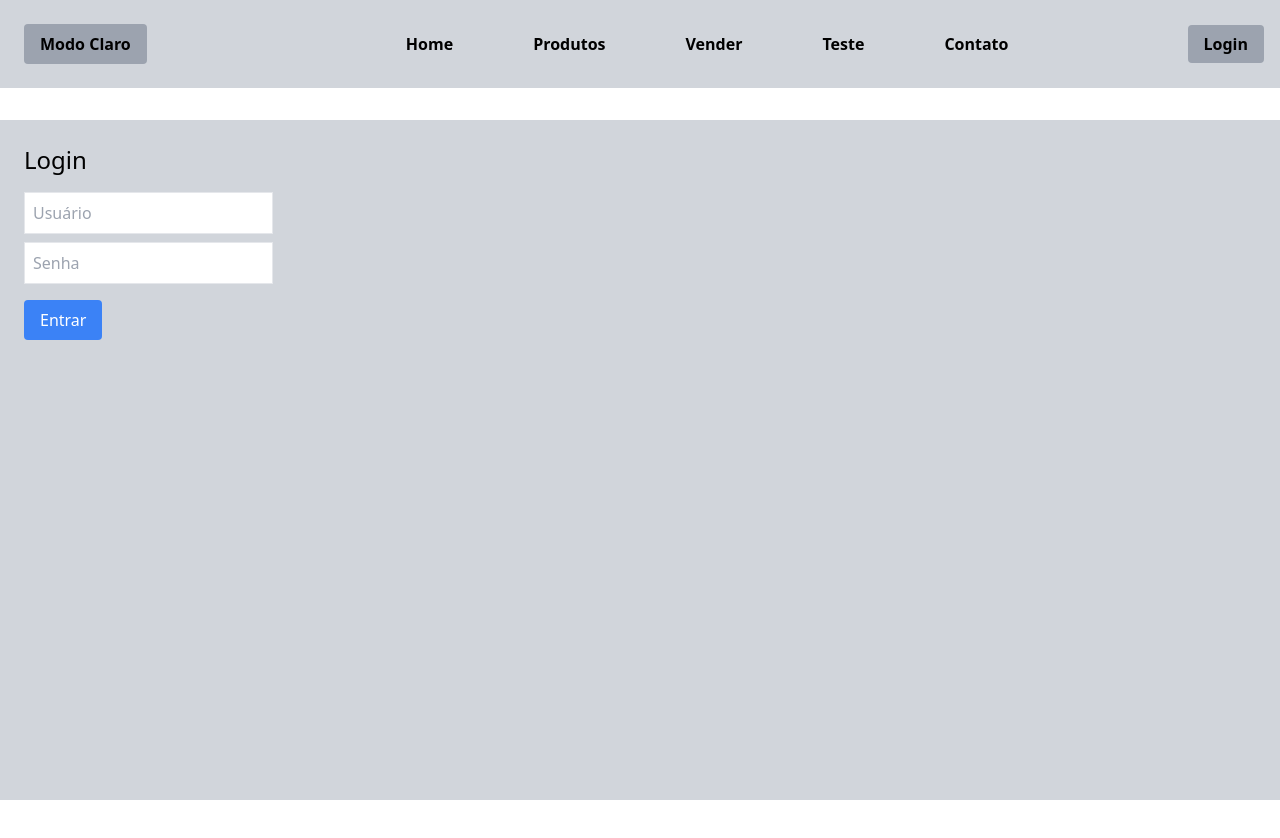
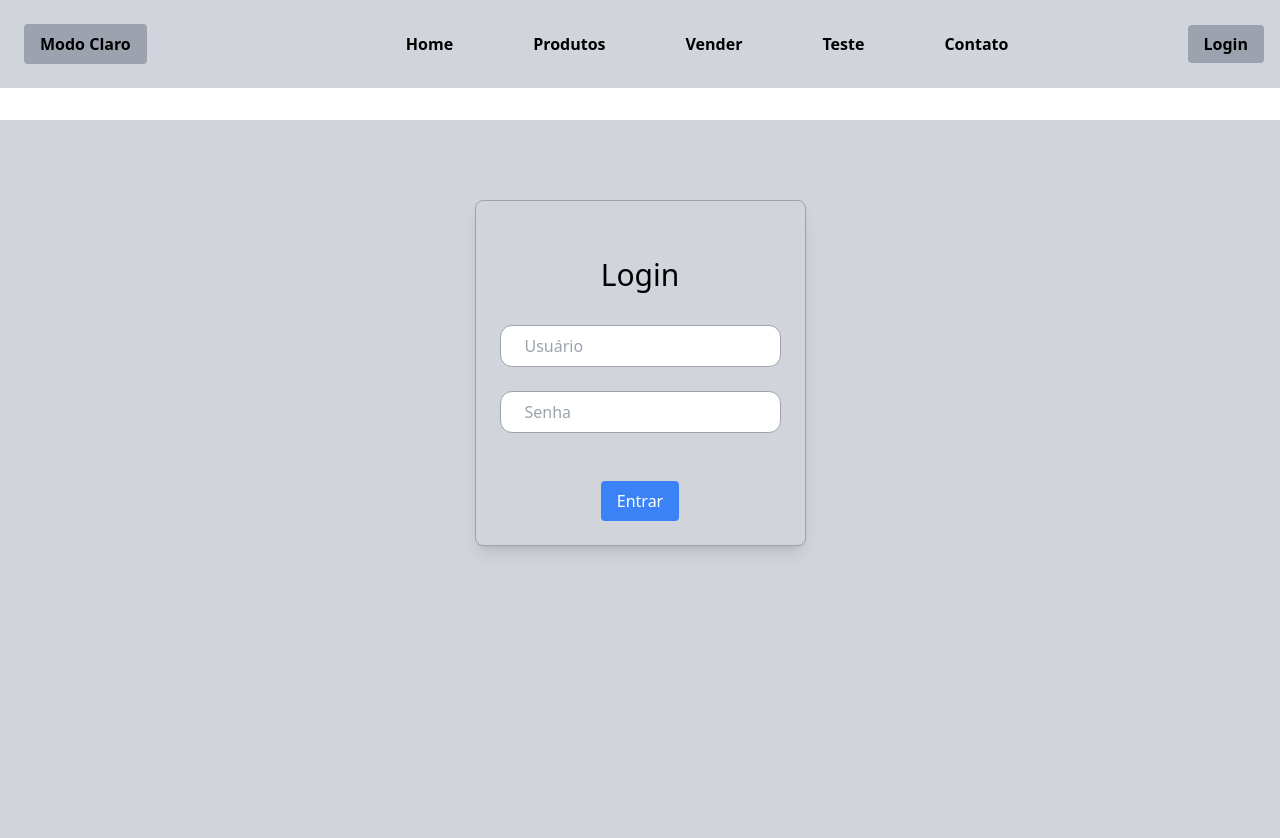
Before and after one commit to ThiSiniero/cursoGPT, a React (Vite) app: page /login in a window 1280 px wide. Shown: the top 838 px of the page. Before the commit the page ends 800 px from the top, so only its background shows below. Built offline with nearby package versions, Linux system fonts and the light colour scheme.

Commit message:
beatify login page

```diff
--- a/src/components/Navbar.jsx
+++ b/src/components/Navbar.jsx
@@ -8,6 +8,8 @@ function Navbar() {
   const { theme, toggleTheme } = useContext(ThemeContext);
   const [isOpen, setIsOpen] = useState(false);
   const { user, logout } = useAuth();
+  console.log(user);
+
 
   const login = () => {
     return !user ? (
--- a/src/context/AuthContext.jsx
+++ b/src/context/AuthContext.jsx
@@ -2,20 +2,25 @@ import { createContext, useContext, useState, useEffect } from "react";
 
 export const AuthContext = createContext();
 
+const ahthorizedUsers = [
+  { username: "thiago", password: "123" },
+  { username: "admin", password: "admin" },
+  { username: "user", password: "user" },
+];
+
 export function AuthProvider({ children }) {
-  const [user, setUser] = useState(() => {
-    const savedUser = localStorage.getItem("user");
-    return savedUser ? JSON.parse(savedUser) : null;
-  });
+  const [user, setUser] = useState(null);
 
   useEffect(() => {
     localStorage.setItem("user", JSON.stringify(user));
   }, [user]);
 
   const login = (username, password) => {
-    // Simulação de login
-    if (username === "admin" && password === "123") {
-      setUser({ username: "admin" });
+    const foundUser = ahthorizedUsers.find(
+      (user) => user.username === username && user.password === password
+    );
+    if (foundUser) {
+      setUser(foundUser);
       return true;
     }
     return false;
--- a/src/pages/login.jsx
+++ b/src/pages/login.jsx
@@ -23,12 +23,14 @@ function Login() {
   };
 
   return (
-    <form onSubmit={handleSubmit} className="p-6">
-      <h2 className="text-2xl mb-4">Login</h2>
-      <input type="text" placeholder="Usuário" value={username} onChange={(e) => setUsername(e.target.value)} className="block mb-2 border p-2" />
-      <input type="password" placeholder="Senha" value={password} onChange={(e) => setPassword(e.target.value)} className="block mb-4 border p-2" />
-      <button type="submit" className="bg-blue-500 text-white px-4 py-2 rounded">Entrar</button>
-    </form>
+    <div className="flex flex-col items-center h-screen">
+      <form onSubmit={handleSubmit} className=" text-center border border-gray-400 rounded-lg shadow-lg p-6 bg-gray-300 mt-20">
+        <h2 className="text-3xl my-8">Login</h2>
+        <input type="text" placeholder="Usuário" value={username} onChange={(e) => setUsername(e.target.value)} className="block border px-6 py-2 border border-gray-400 rounded-xl" />
+        <input type="password" placeholder="Senha" value={password} onChange={(e) => setPassword(e.target.value)} className="block my-6 border px-6 py-2 border border-gray-400 rounded-xl" />
+        <button type="submit" className="bg-blue-500 text-white px-4 py-2 rounded mt-6">Entrar</button>
+      </form>
+    </div>
   );
 }
 
```
